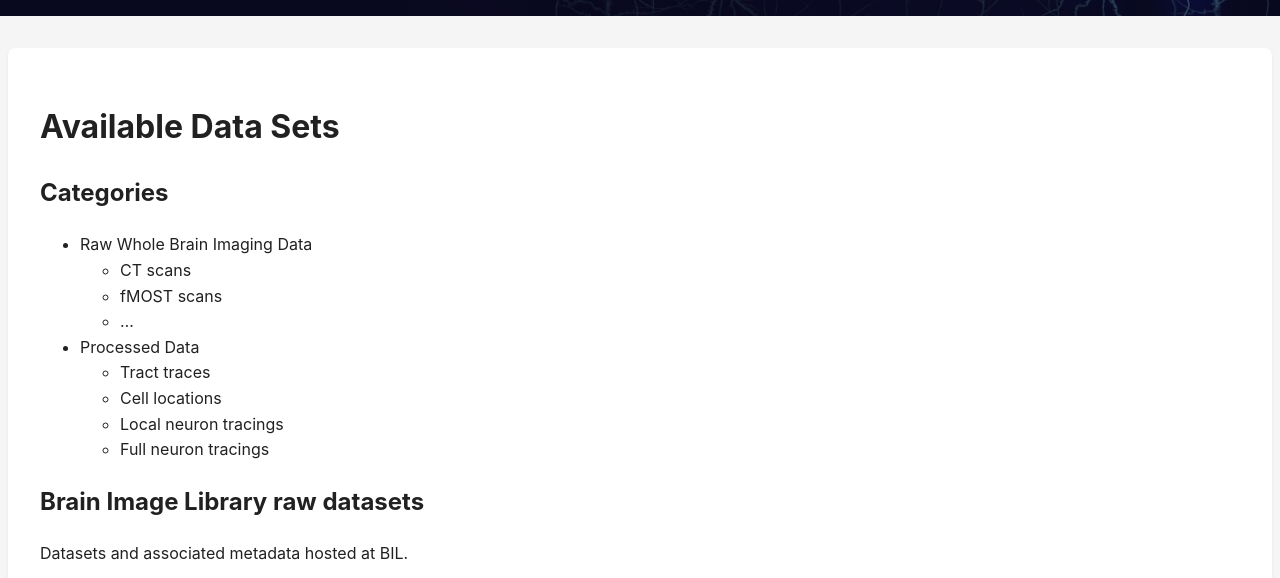
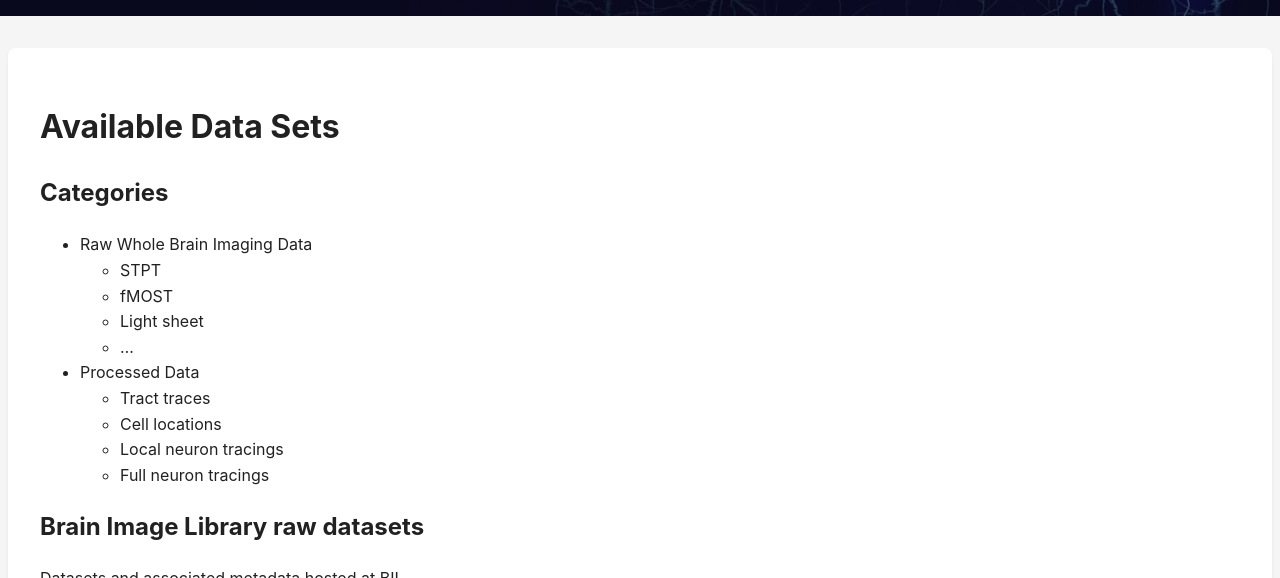
Before and after one commit to someshsb1/BICCN-Anatomy-Paper-Package, a Jekyll site: the page built from pages/data.md, in a window 1280 px wide and 900 px high, scrolled down 518 px, cut to the strip 0-578 px from the top of the window. Built offline with Jekyll 4.4.1, drawn with Linux system fonts in a browser that asks for light colours; comment, search, counter and statistics services are not loaded.

Commit message:
Update data.md
Signed-off-by: Linus Manubens-Gil <linus.ma.gi@gmail.com>

```diff
--- a/pages/data.md
+++ b/pages/data.md
@@ -7,8 +7,9 @@ title: Data Sets
 
 ## Categories
 - Raw Whole Brain Imaging Data
-  - CT scans
-  - fMOST scans
+  - STPT
+  - fMOST
+  - Light sheet
   - ...
 
 - Processed Data
@@ -20,7 +21,9 @@ title: Data Sets
 ## Brain Image Library raw datasets
 Datasets and associated metadata hosted at BIL.
 
-<iframe src="https://docs.google.com/spreadsheets/d/e/2PACX-1vRuiUW-p28F0GpCYFIm930w159_WEinihfiDwL_d0ZPYdre_ckp_0WaGF40_GqTRkg_Izc_X7rqq870/pubhtml?widget=true&amp;headers=false" width="100%" height="400"></iframe>
+<div style="overflow:auto; width:100%; height:auto; max-height:500px;">
+  <iframe src="https://docs.google.com/spreadsheets/d/e/2PACX-1vRuiUW-p28F0GpCYFIm930w159_WEinihfiDwL_d0ZPYdre_ckp_0WaGF40_GqTRkg_Izc_X7rqq870/pubhtml?widget=true&amp;headers=false" width="100%" height="400"></iframe>
+</div>
 
 ## Tract traces
 ...
```
